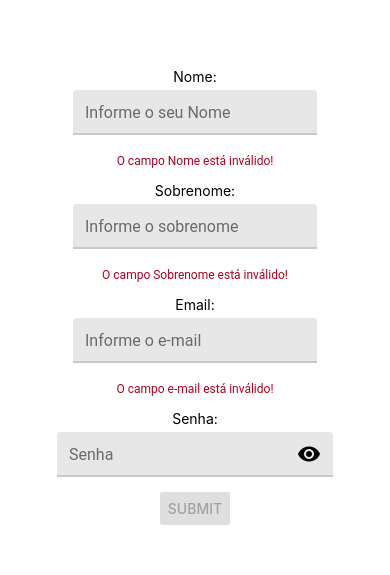
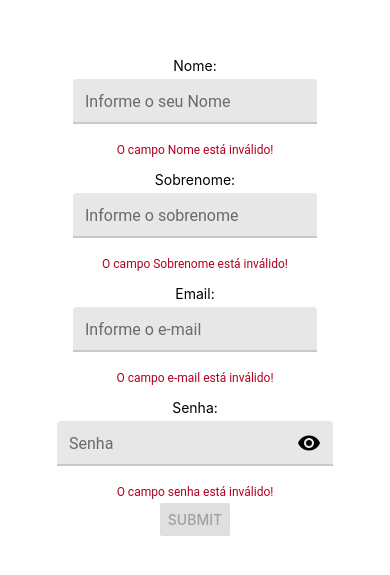
Before and after one commit to carlos-teles/projetosMobile2022, a React Native app in the folder 015-projeto/: screen / in a window 390 px wide. Shown: the part 131-706 px from the top of the page. Built offline with nearby package versions, Linux system fonts and the light colour scheme.

Commit message:
Update App.js

```diff
--- a/015-projeto/App.js
+++ b/015-projeto/App.js
@@ -49,6 +49,14 @@ export default function App() {
     }
   };
 
+  const validatePassword = () => {
+    const reg = /^(?=.*\d)(?=.*[a-z])(?=.*[A-Z])(?=.*[!@#$%^&*]).{8,}$/;
+    //console.log(reg.test(password));
+    //console.log(!reg.test(email));
+    return !reg.test(password);
+
+  };
+
   const validateMail = () => {
     const reg = /^\w+([\.-]?\w+)*@\w+([\.-]?\w+)*(\.\w\w+)+$/;
     //console.log(reg.test(email));
@@ -85,6 +93,9 @@ export default function App() {
       <Text style={styles.labelText}>Senha:</Text>
       <TextInput style={styles.inputText} label="Senha" secureTextEntry={secureTextEntry} placeholder="Informe a senha" onChangeText={password => setPasswordText(password)} right={ <TextInput.Icon  name="eye" onPress={() => {setSecureTextEntry(!secureTextEntry); return false;}}  /> }
       />
+      <HelperText type="error" visible={validatePassword()}>
+        O campo senha está inválido!
+      </HelperText>
       {/* fim campo senha */}
       {/* inicio campo botao */}
       <Button title="Submit" style={styles.buttonstyle} disabled={btnEnable} color="#6200EE" />
```
